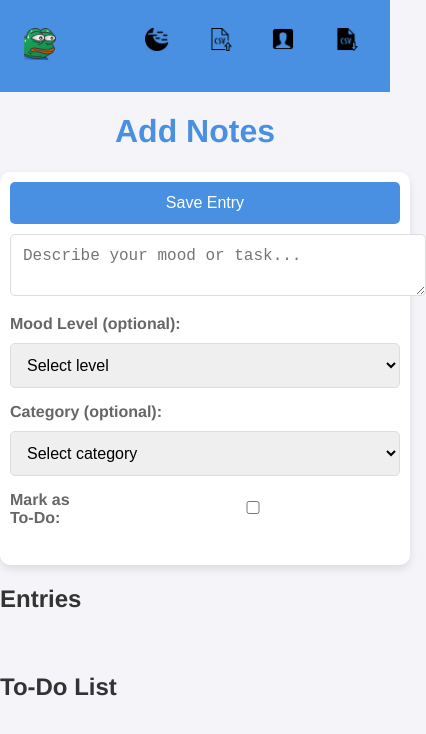
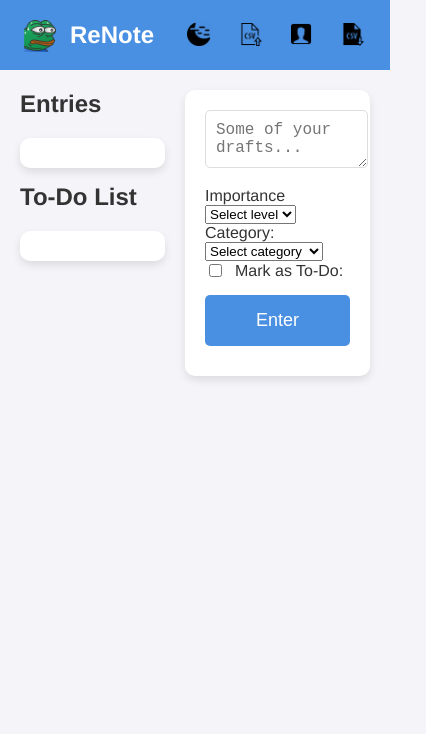
Before and after one commit to A1Smirnov/hw-sba-316-dom, a plain HTML site: page index.html in a window 390 px wide. Shown: the whole page, 426 px wide, since content can reach past the window. Drawn offline with Linux system fonts and the light colour scheme.

Commit message:
Some bugs fixed, some layout struggling

```diff
--- a/index.html
+++ b/index.html
@@ -4,15 +4,16 @@
     <meta charset="UTF-8">
     <meta name="viewport" content="width=device-width, initial-scale=1.0">
     <title>Add Notes</title>
-    <link rel="icon" type="image/png" sizes="32x32" href="images/favicon/favicon-32.png">
-    <link rel="icon" type="image/png" sizes="16x16" href="images/favicon/favicon-16.png">
-    <link rel="icon" type="image/png" sizes="96x96" href="images/favicon/favicon-96.png">
     <link rel="stylesheet" href="styles.css">
+    <link rel="icon" sizes="32x32" href="images/favicon/favicon-32.png">
+    <link rel="icon" sizes="16x16" href="images/favicon/favicon-16.png">
+    <link rel="icon" sizes="96x96" href="images/favicon/favicon-96.png">
 </head>
 <body>
     <nav id="navbar">
         <div id="logo">
-            <img src="images/Logo.png" alt="ReNote Logo" style="height: 40px;">
+            <img src="images/Logo.png" alt="Logo" />
+            <span>ReNote</span>
         </div>
         <div id="nav-icons">
             <button id="exportBtn" title="Export to CSV">
@@ -31,12 +32,20 @@
         </div>
     </nav>
 
-    <h1>Add Notes</h1>
+    <div class="container">
+        <div class="entries-container">
+            <h2>Entries</h2>
+            <div id="moodList"></div>
+
+            <h2>To-Do List</h2>
+            <div id="todoList"></div>
+
+            <div id="moodAdvice"></div>
+        </div>
+
         <form id="moodForm">
-        <button type="submit">Save Entry</button>
-        <textarea id="moodInput" placeholder="Describe your mood or task..." required></textarea>
-        <br>
-        <label for="moodSelector">Mood Level (optional):</label>
+            <textarea id="moodInput" placeholder="Some of your drafts..." required></textarea>
+            <label for="moodSelector">Importance</label>
             <select id="moodSelector">
                 <option value="">Select level</option>
                 <option value="1">1</option>
@@ -50,29 +59,21 @@
                 <option value="9">9</option>
                 <option value="10">10</option>
             </select>
-        <br>
-        <label for="activitySelector">Category (optional):</label>
+            <label for="activitySelector">Category:</label>
             <select id="activitySelector">
                 <option value="">Select category</option>
                 <option value="Physical Activity">Physical Activity</option>
                 <option value="Work">Work</option>
                 <option value="Entertainment">Entertainment</option>
             </select>
-        <br>
             <div class="todo-checkbox">
+                <input type="checkbox" id="todoCheckbox">
                 <label for="todoCheckbox">Mark as To-Do:</label>
-            <input type="checkbox" id="todoCheckbox">
             </div>
-        <br>
+            <button type="submit">Enter</button>
         </form>
+    </div>
 
-    <h2>Entries</h2>
-    <div id="moodList"></div>
-
-    <h2>To-Do List</h2>
-    <div id="todoList"></div>
-
-    <div id="moodAdvice"></div>
     <script src="script.js"></script>
 </body>
 </html>
--- a/styles.css
+++ b/styles.css
@@ -1,7 +1,7 @@
 body {
     font-family: 'Helvetica Neue', Arial, sans-serif;
     margin: 0;
-    padding: 0px;
+    padding: 0;
     background-color: #f4f4f9;
     color: #333;
 }
@@ -18,12 +18,25 @@ body {
     z-index: 1000;
 }
 
+#logo {
+    display: flex;
+    align-items: center;
+}
+
+#logo img {
+    height: 40px;
+    margin-right: 10px;
+}
+
+#logo span {
+    font-size: 24px;
+    font-weight: bold;
+}
+
 #nav-icons {
     display: flex;
     align-items: center;
 }
-
-
 
 #nav-icons button {
     background: none;
@@ -48,36 +61,39 @@ body {
     cursor: pointer;
 }
 
-
-#logo {
-    font-size: 24px;
-    font-weight: bold;
+.container {
+    display: flex;
+    justify-content: space-between;
+    margin: 20px;
 }
 
-h1 {
-    text-align: center;
-    color: #4A90E2;
-    font-weight: bold;
+.entries-container {
+    flex: 1;
+    margin-right: 20px;
+}
+
+.entries-container h2 {
+    margin-top: 0;
+}
+
+#moodList, #todoList {
+    background-color: #ffffff;
+    border-radius: 10px;
+    padding: 15px;
+    margin-bottom: 15px;
+    box-shadow: 0 4px 8px rgba(0, 0, 0, 0.1);
 }
 
 form {
-    max-width: 600px;
-    margin: 20px auto;
+    flex: 1;
     background-color: #ffffff;
     padding: 20px;
     border-radius: 10px;
     box-shadow: 0 4px 8px rgba(0, 0, 0, 0.1);
 }
 
-label {
-    display: block;
-    margin-bottom: 10px;
-    font-weight: bold;
-    color: #666;
-}
-
-textarea, select, input[type="checkbox"] {
-    width: 100%;
+textarea#moodInput {
+    width: 97%;
     padding: 10px;
     margin-bottom: 15px;
     border-radius: 5px;
@@ -91,7 +107,7 @@ textarea:focus, select:focus, input[type="checkbox"]:focus {
     outline: none;
 }
 
-button {
+button[type="submit"] {
     width: 100%;
     padding: 15px;
     background-color: #4A90E2;
@@ -104,44 +120,18 @@ button {
     margin-bottom: 10px;
 }
 
-button:hover {
+button[type="submit"]:hover {
     background-color: #357ABD;
-}
-
-#moodList, #todoList {
-    max-width: 600px;
-    margin: 20px auto;
-    padding: 0;
-}
-
-.mood-entry {
-    background-color: #ffffff;
-    border-radius: 10px;
-    padding: 15px;
-    margin-bottom: 15px;
-    box-shadow: 0 4px 8px rgba(0, 0, 0, 0.1);
-    transition: transform 0.3s, box-shadow 0.3s;
-}
-
-.mood-entry:hover {
-    transform: scale(1.02);
-    box-shadow: 0 6px 12px rgba(0, 0, 0, 0.15);
-}
-
-.mood-entry strong {
-    display: block;
-    color: #333;
-    font-size: 16px;
-    margin-bottom: 5px;
 }
 
 .todo-checkbox {
     display: flex;
     align-items: center;
+    margin-bottom: 15px;
 }
 
 .todo-checkbox label {
-    margin-right: 10px;
+    margin-left: 10px;
 }
 
 .dark-theme {
@@ -161,15 +151,3 @@ button:hover {
     background-color: #444;
     box-shadow: 0 4px 8px rgba(0, 0, 0, 0.2);
 }
-
-@media (max-width: 600px) {
-    form, #moodList, #todoList {
-        width: 100%;
-        padding: 10px;
-    }
-
-    button, textarea, select {
-        font-size: 16px;
-        padding: 12px;
-    }
-}
```
Lines whose indentation alone changed are shown as unchanged.
